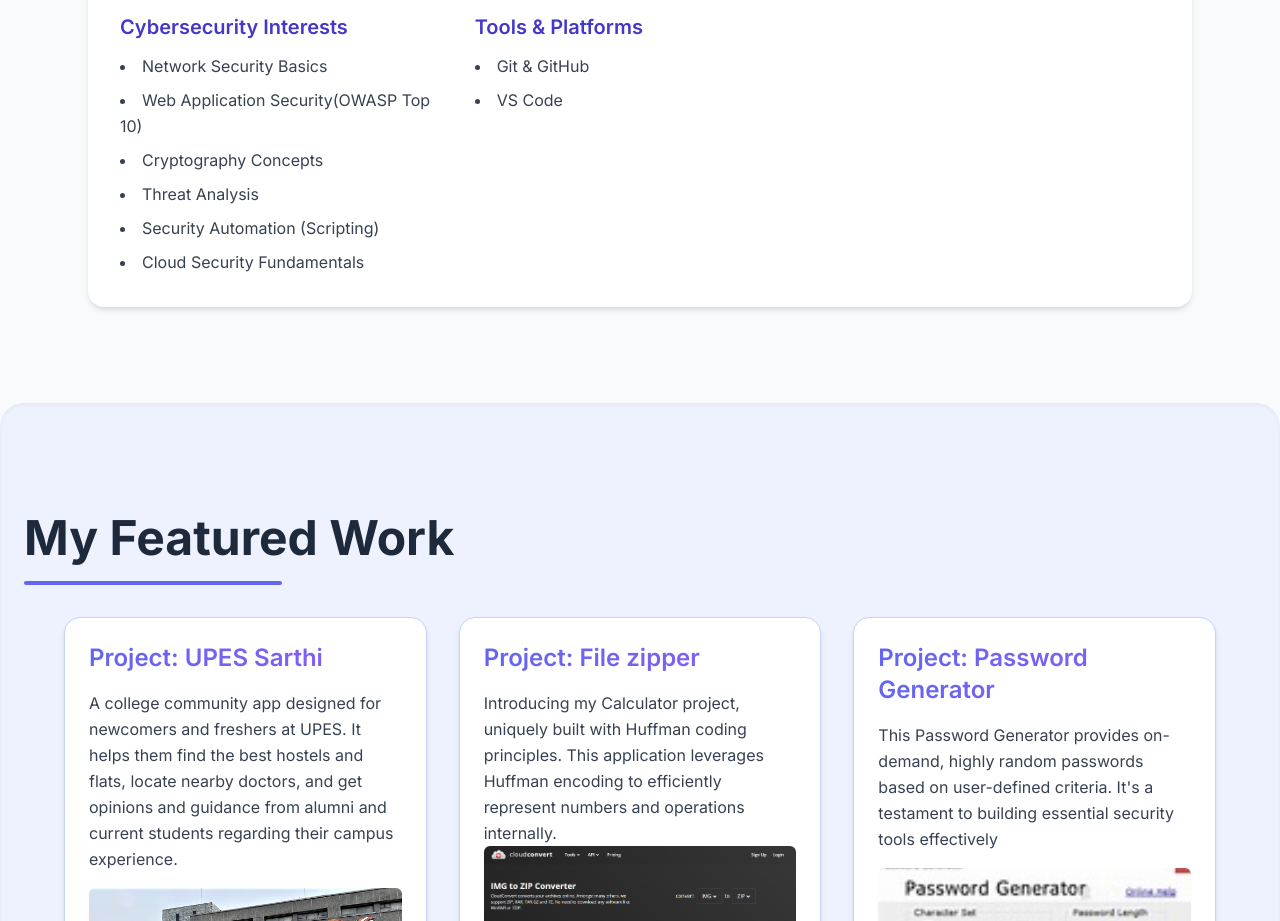
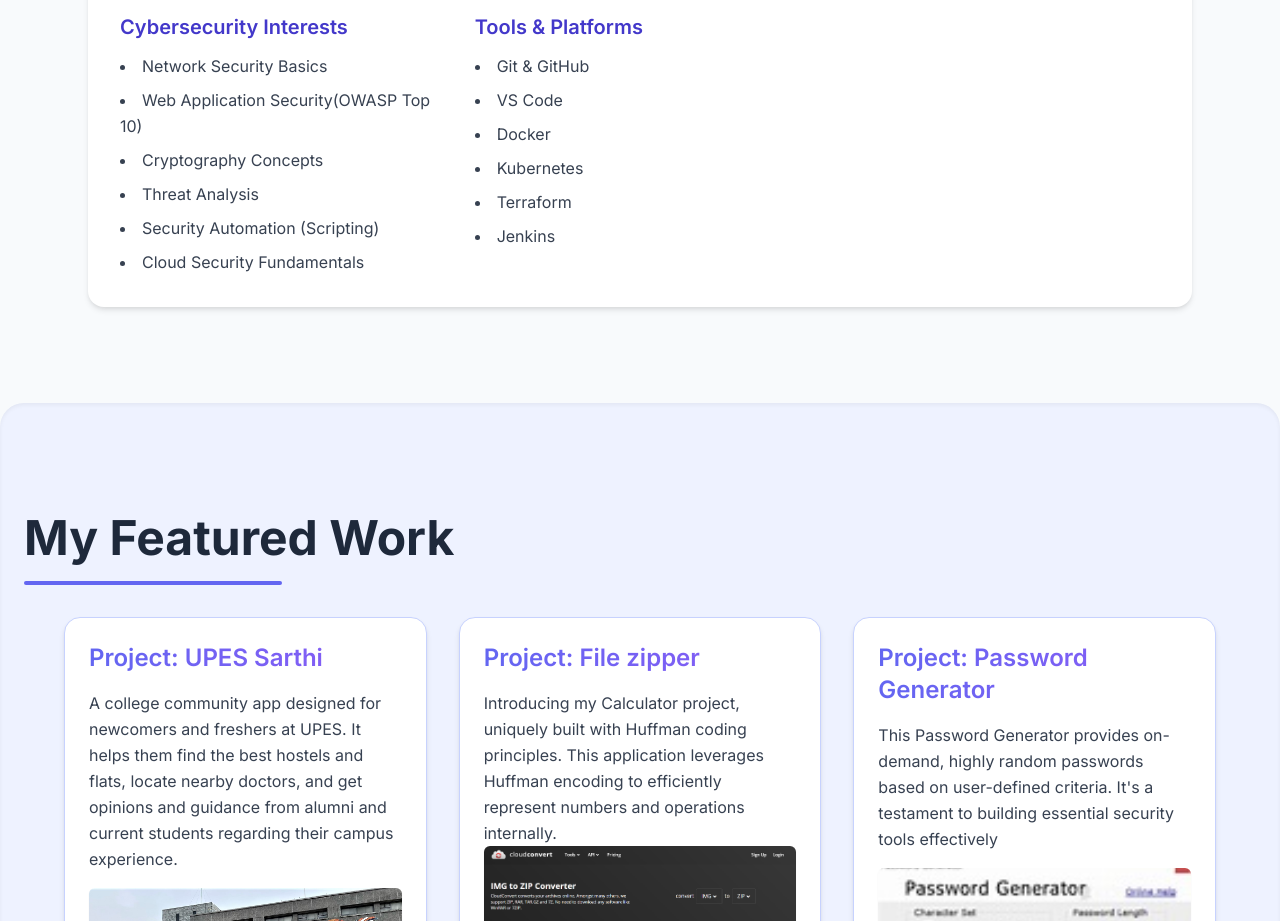
Before and after one commit to vrindagupta25/myportfolio, a plain HTML site: page index.html in a window 1280 px wide. Shown: the part 2540-3461 px from the top of the page. Drawn offline with nearby package versions, Linux system fonts and the light colour scheme.

Commit message:
Update index.html

```diff
--- a/index.html
+++ b/index.html
@@ -207,6 +207,10 @@
                         <ul class="list-disc list-inside space-y-2 text-gray-700">
                             <li>Git & GitHub</li>
                             <li>VS Code</li>
+                            <li>Docker</li>
+                            <li>Kubernetes</li>
+                            <li>Terraform</li>
+                            <li>Jenkins</li>
 
                         </ul>
                     </div>
```
